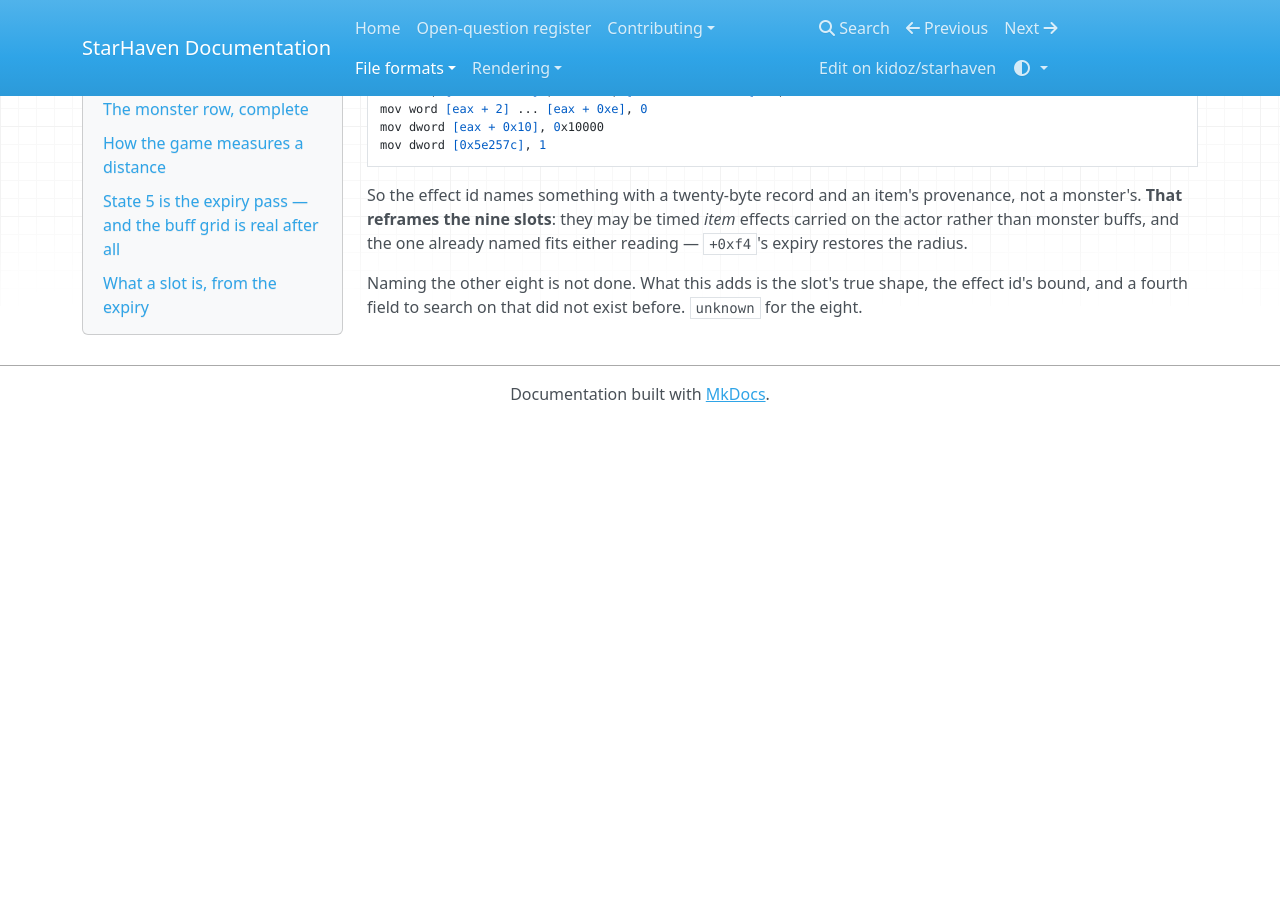
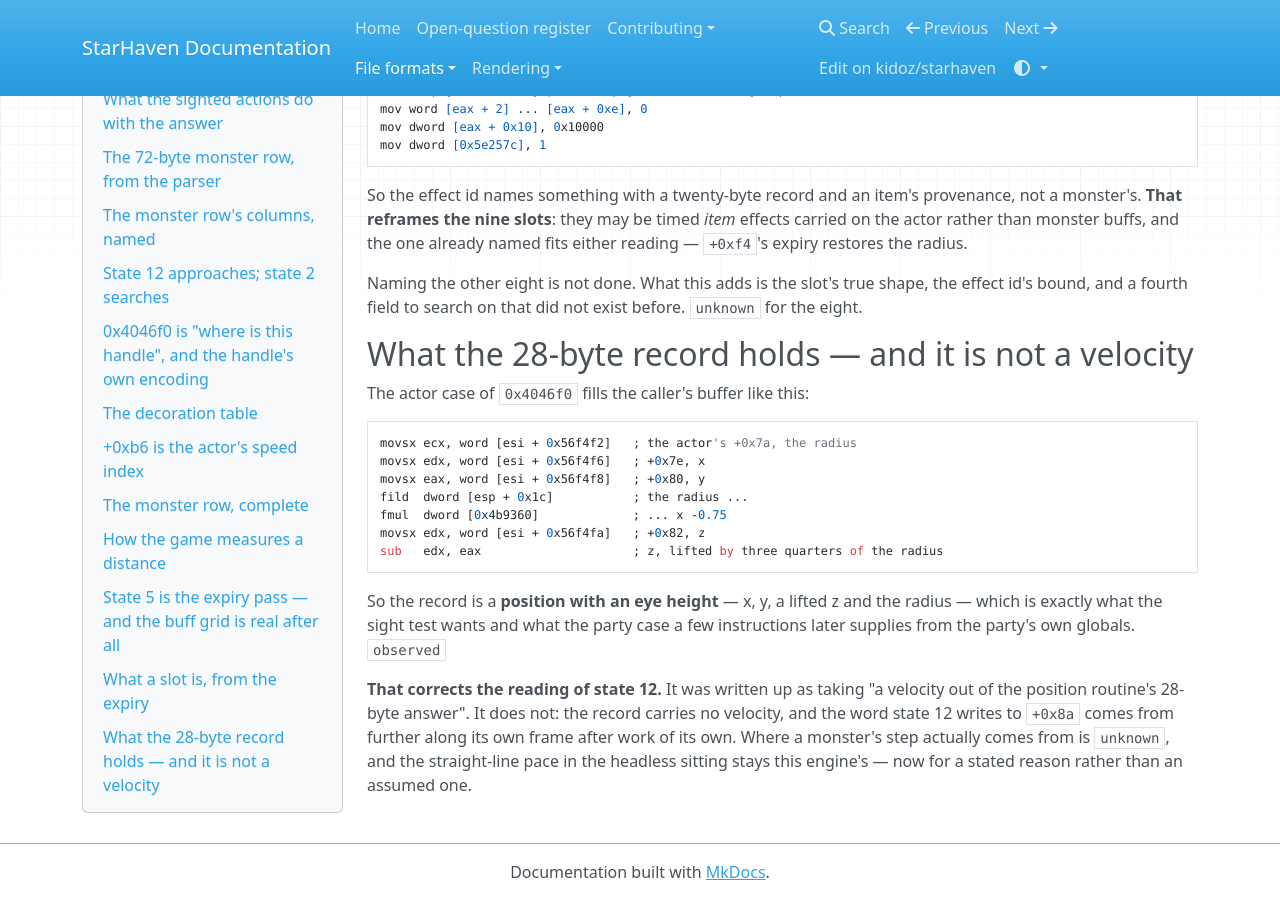
Before and after one commit to kidoz/starhaven, an MkDocs documentation site: the page built from docs/formats/event-actors.md, in a window 1280 px wide and 900 px high, scrolled down 22678 px. Built offline with MkDocs 1.6.1, drawn with Linux system fonts in a browser that asks for light colours; nearby versions of some CDN libraries; before the commit the page ends 23100 px from its top, so only the background shows below that; some of the changed text lies outside the part shown.

Commit message:
Correct what the position record holds and what state twelve takes

````diff
--- a/docs/formats/event-actors.md
+++ b/docs/formats/event-actors.md
@@ -959,11 +959,12 @@ mov  eax, dword [0x55dd94]
 mov  cx, word [eax + edx*8 + 0x36] ; and its speed
 ```
 
-So `0x4046f0` is a **movement routine**: hand it an actor's handle and a
-target and it answers with a 28-byte record, of which the caller takes a
-velocity and writes it to `+0x8a`, then scales it by the speed the table at
-`0x55dd94` gives for the index at the actor's `+0xb2`. **State 12 is the
-approach.** `observed` for every step; `inferred` for the name.
+`0x4046f0` answers with a 28-byte record — a **position with an eye height**,
+not a velocity; see the reading of its actor case further down. State 12 goes
+on to write a word into `+0x8a` and scale it by the speed the table at
+`0x55dd94` gives for the index at the actor's `+0xb2`, but that word comes from
+its own frame rather than from the record. **State 12 is the approach.**
+`observed` for the calls and the writes; `inferred` for the name.
 
 **State 2, without sight** (`0x4043f9`), does something none of the others do
 before falling back:
@@ -1241,3 +1242,29 @@ one already named fits either reading — `+0xf4`'s expiry restores the radius.
 Naming the other eight is not done. What this adds is the slot's true shape,
 the effect id's bound, and a fourth field to search on that did not exist
 before. `unknown` for the eight.
+
+## What the 28-byte record holds — and it is not a velocity
+
+The actor case of `0x4046f0` fills the caller's buffer like this:
+
+```
+movsx ecx, word [esi + 0x56f4f2]   ; the actor's +0x7a, the radius
+movsx edx, word [esi + 0x56f4f6]   ; +0x7e, x
+movsx eax, word [esi + 0x56f4f8]   ; +0x80, y
+fild  dword [esp + 0x1c]           ; the radius ...
+fmul  dword [0x4b9360]             ; ... x -0.75
+movsx edx, word [esi + 0x56f4fa]   ; +0x82, z
+sub   edx, eax                     ; z, lifted by three quarters of the radius
+```
+
+So the record is a **position with an eye height** — x, y, a lifted z and the
+radius — which is exactly what the sight test wants and what the party case a
+few instructions later supplies from the party's own globals. `observed`
+
+**That corrects the reading of state 12.** It was written up as taking "a
+velocity out of the position routine's 28-byte answer". It does not: the
+record carries no velocity, and the word state 12 writes to `+0x8a` comes from
+further along its own frame after work of its own. Where a monster's step
+actually comes from is `unknown`, and the straight-line pace in the headless
+sitting stays this engine's — now for a stated reason rather than an assumed
+one.
````
Also changed, not shown: README.md (+10 -0 lines).
